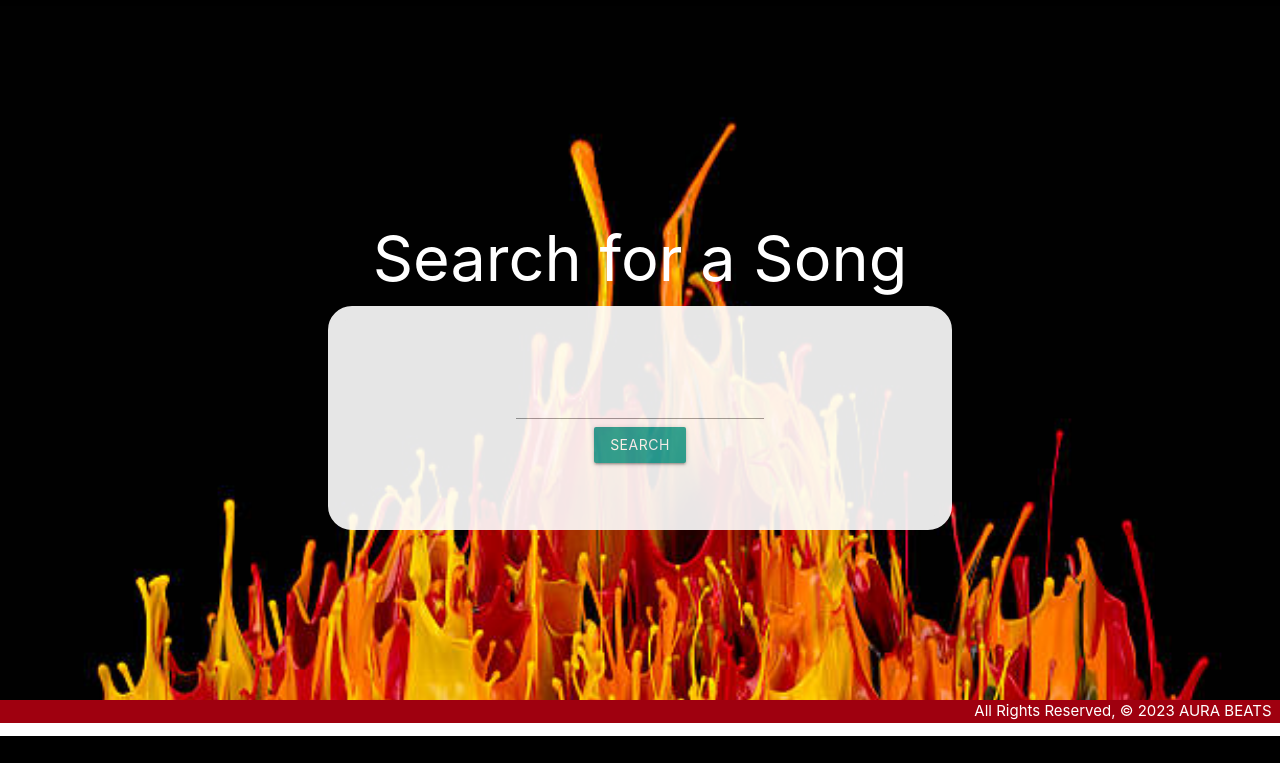
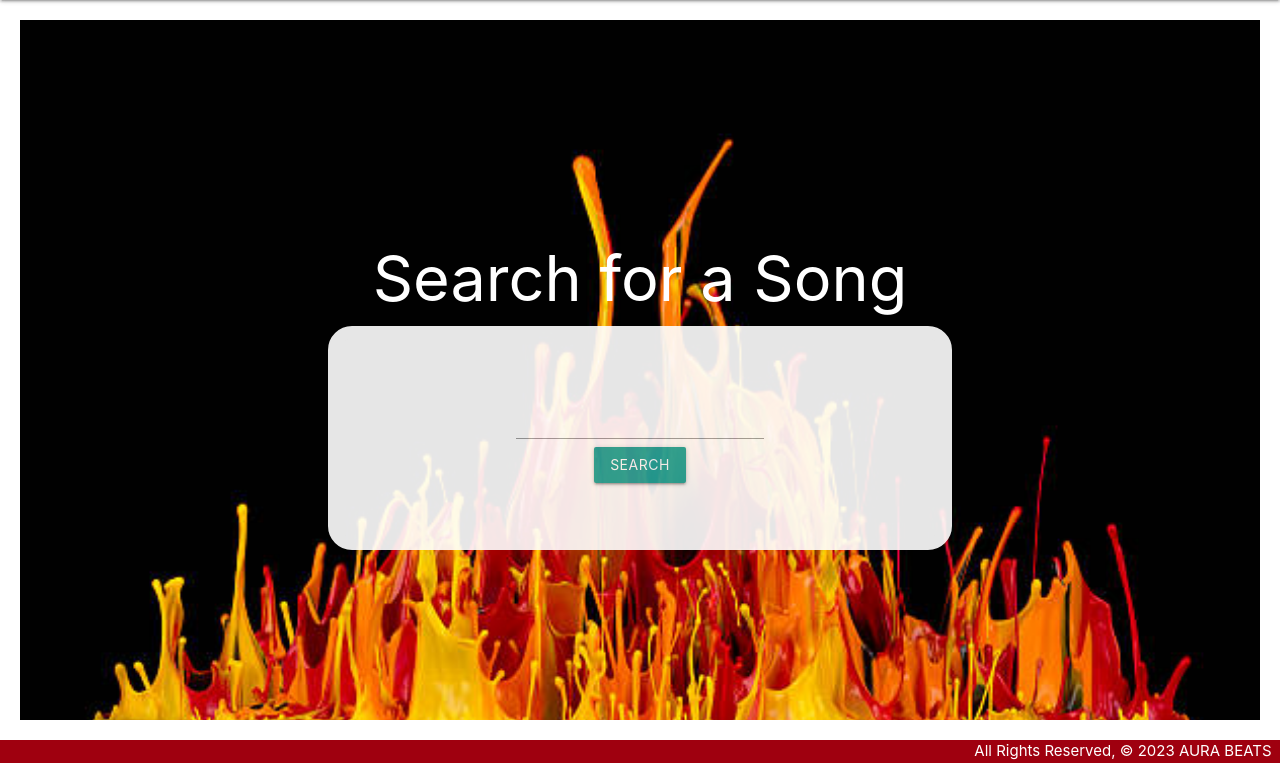
Before and after one commit to caitlinds/aura-beats-cds, a Django app: page /songs/search_page/ in a window 1280 px wide. Shown: the part 64-827 px from the top of the page. Before the commit the page ends 800 px from the top, so only its background shows below. Run offline with Django 4.2, Linux system fonts and the light colour scheme.

Commit message:
Aura Beats

```diff
--- a/main_app/static/css/style.css
+++ b/main_app/static/css/style.css
@@ -154,6 +154,7 @@ footer.page-footer {
   flex-direction: column;
   justify-content: center;
   align-items: center;
+  margin: 20px;
 }
 
 #searchsong-container {
@@ -227,6 +228,7 @@ footer.page-footer {
   flex-direction: column;
   justify-content: center;
   align-items: center;
+  margin: 20px;
 }
 
 #mymoods-container {
```
Also changed, not shown: README.md.
